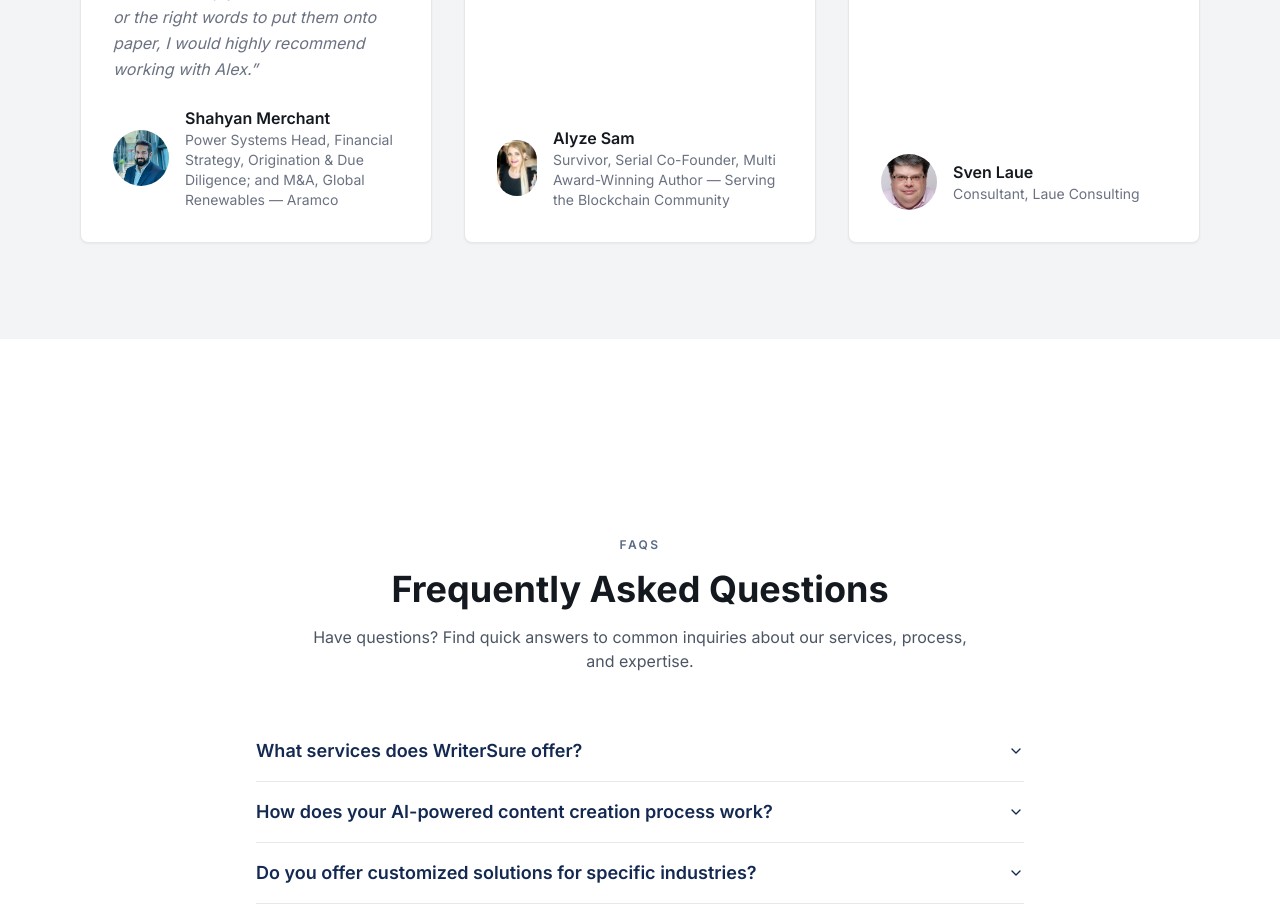
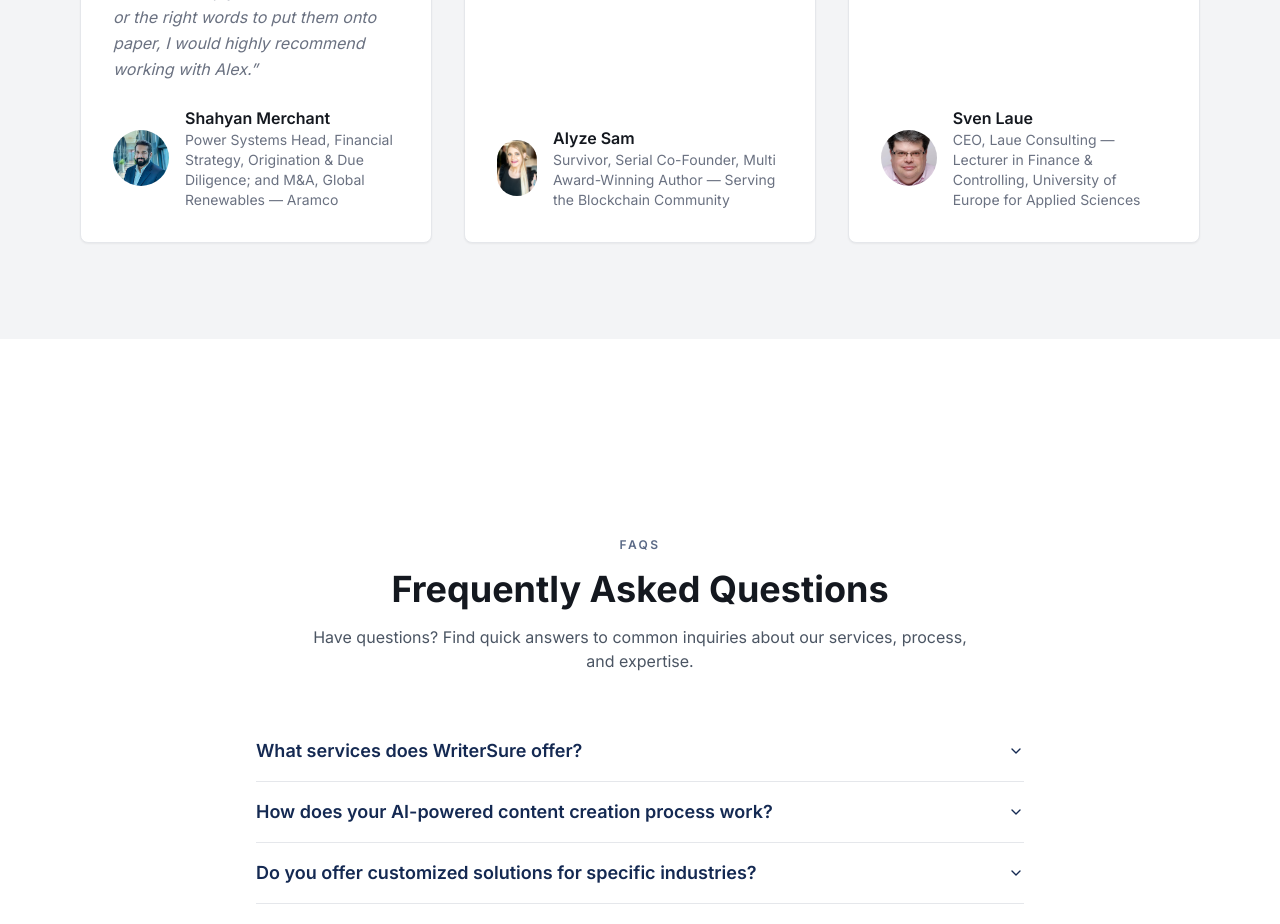
Before and after one commit to Writersure/site-shadow-project, a React (Vite) app: page / in a window 1280 px wide. Shown: the part 8620-9544 px from the top of the page. Built offline with nearby package versions, Linux system fonts and the light colour scheme.

Commit message:
Changes
Co-authored-by: Writersure <209145836+Writersure@users.noreply.github.com>

```diff
--- a/src/components/Testimonials.tsx
+++ b/src/components/Testimonials.tsx
@@ -30,7 +30,7 @@ const testimonials = [
   {
     paragraphs: ["Working with Alex was an excellent experience. He supported me in preparing my lecture materials and to create a consistent lecture from my notes. Communication was clear, feedback thoughtful, and delivery consistently on time."],
     author: "Sven Laue",
-    position: "Consultant, Laue Consulting",
+    position: "CEO, Laue Consulting — Lecturer in Finance & Controlling, University of Europe for Applied Sciences",
     image: svenLaueImg
   }
 ];
```
